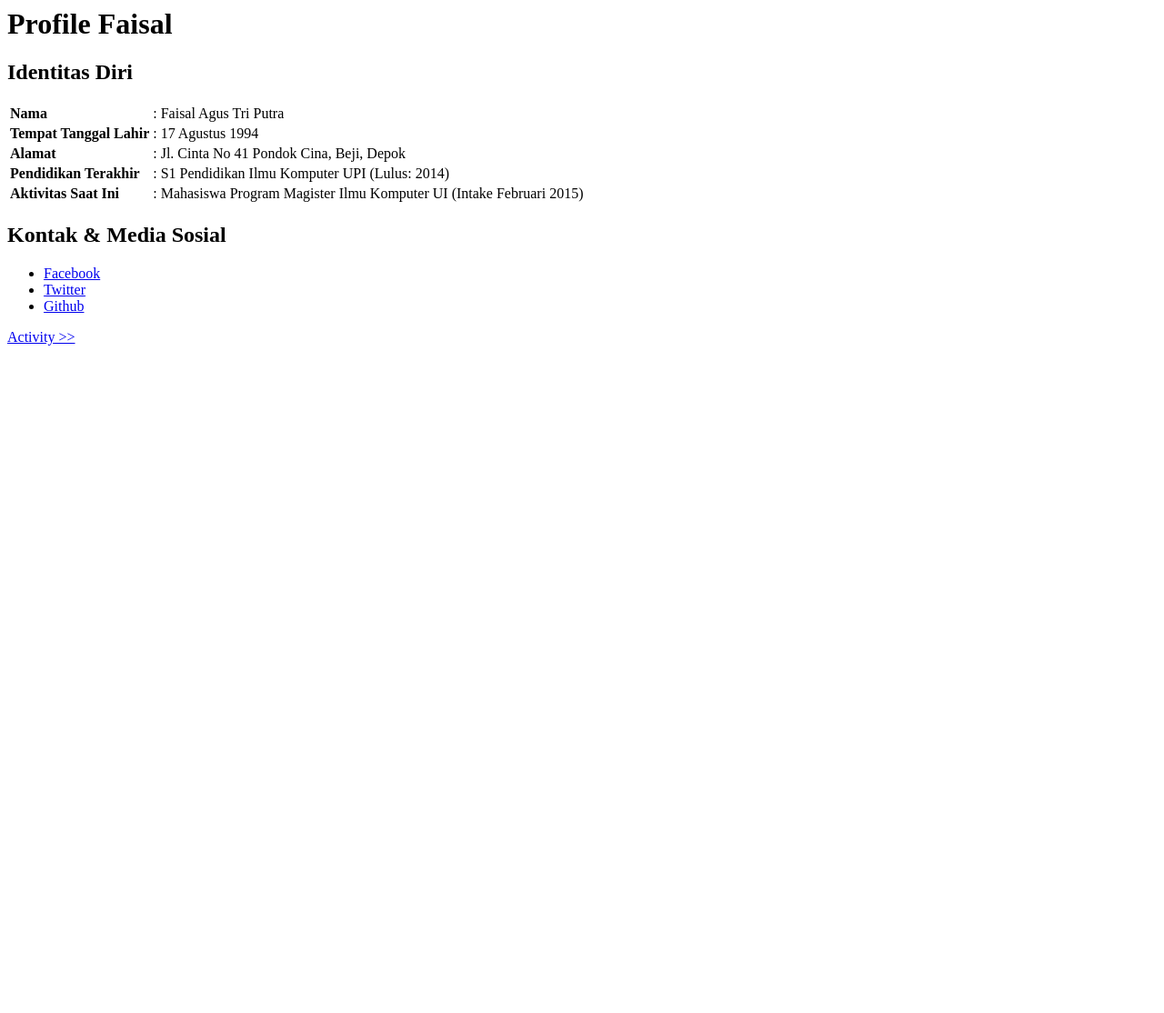
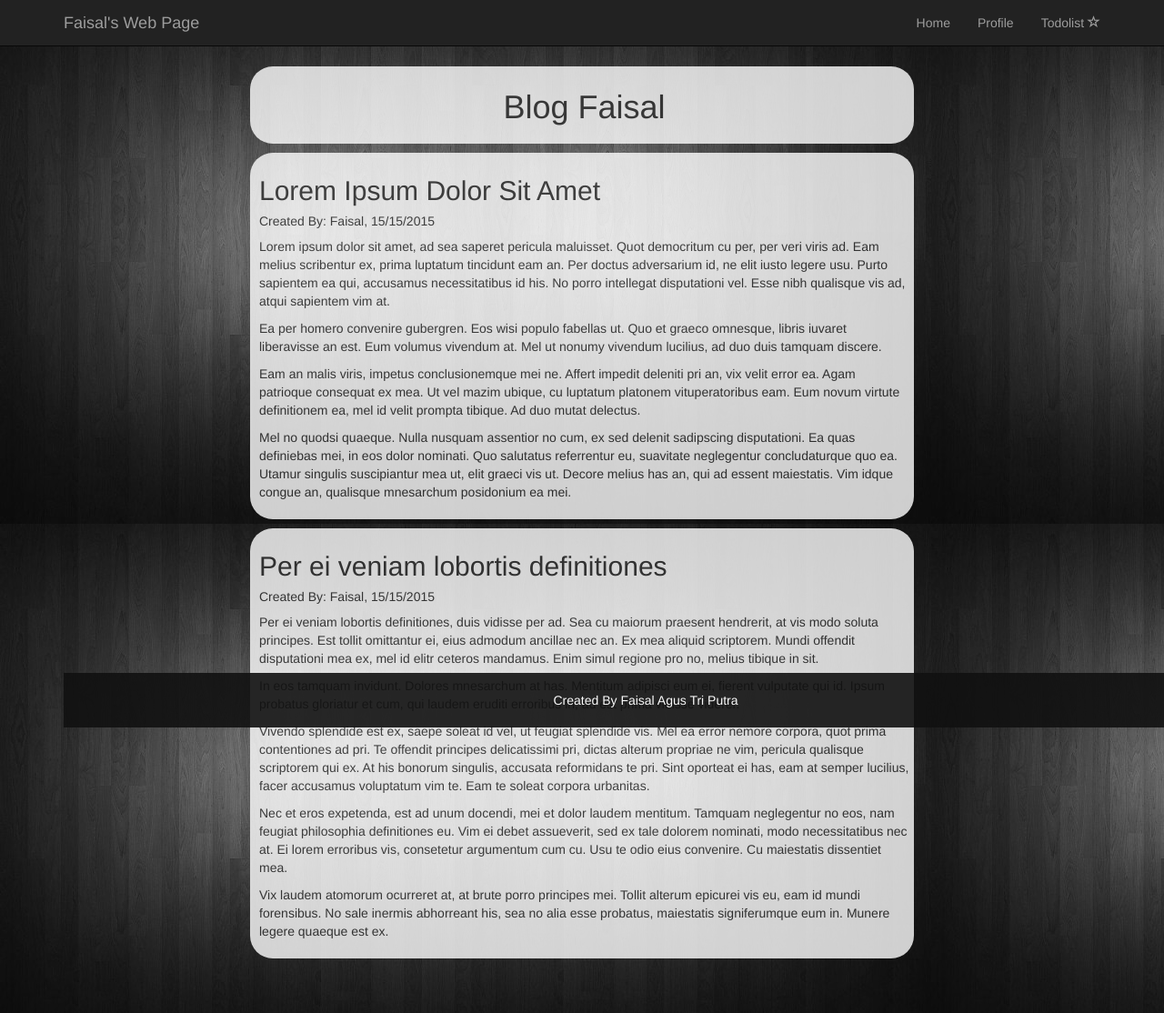
Before and after one commit to faisalagustp/tddprofilepage, a Django app: page / in a window 1280 px wide. Shown: the whole page at 91% size. Before the commit the page ends 380 px from the top, so only its background shows below. Run offline with Django 3.2, Linux system fonts and the light colour scheme; some libraries are stand-ins or nearby versions.

Commit message:
adding blog and functionality test

```diff
--- a/profileapp/static/base.css
+++ b/profileapp/static/base.css
@@ -1,5 +1,9 @@
 #id_new_item {
     margin-top: 2ex;
+}
+
+.jumbotron h1{
+  font-size: 46px;
 }
 
 body{
@@ -23,8 +27,9 @@ body{
 }
 
 body > .container {
-  padding: 60px 15px 0;
+  padding: 0px 15px 0;
 }
+
 .container .text-muted {
   margin: 20px 0;
   text-align: center;
@@ -35,3 +40,31 @@ body > .container {
   background-color: white;
   opacity : 0.9;
 }
+
+.container-home{
+  background-color: white;
+  border-radius: 25px;
+  margin-top:63px;
+  opacity:0.8;
+  padding-bottom: 10px;
+}
+
+.container-home h1{
+  text-align: center;
+}
+
+.container-todolist{
+  margin-top:63px;
+}
+
+.blog-content{
+  background-color: white;
+  border-radius: 25px;
+  opacity:0.8;
+  padding: 5px 5px 10px 10px;
+  margin-top: 10px;
+}
+
+.blog-content h1{
+  text-align: center;
+}
--- a/profileapp/templates/home.html
+++ b/profileapp/templates/home.html
@@ -1,50 +1,34 @@
-<html>
-    <head>
-        <title>Web Profile Faisal</title>
-        <style>
-          th{
-            text-align: left;
-          }
-        </style>
-    </head>
-    <body>
-      <h1>Profile Faisal</h1>
+{% extends 'superbase.html' %}
 
-      <h2>Identitas Diri</h2>
-      <table>
-        <tr>
-          <th>Nama</th>
-          <td>:</td>
-          <td>Faisal Agus Tri Putra</td>
-        </tr>
-        <tr>
-          <th>Tempat Tanggal Lahir</th>
-          <td>:</td>
-          <td>17 Agustus 1994</td>
-        </tr>
-        <tr>
-          <th>Alamat</th>
-          <td>:</td>
-          <td>Jl. Cinta No 41 Pondok Cina, Beji, Depok</td>
-        </tr>
-        <tr>
-          <th>Pendidikan Terakhir</th>
-          <td>:</td>
-          <td>S1 Pendidikan Ilmu Komputer UPI (Lulus: 2014)</td>
-        </tr>
-        <tr>
-          <th>Aktivitas Saat Ini</th>
-          <td>:</td>
-          <td>Mahasiswa Program Magister Ilmu Komputer UI (Intake Februari 2015)</td>
-        </tr>
-      </table>
+{% block content %}
+    <div class="container">
+      <div class="col-md-2"></div>
+      <div class="col-md-8 container-todolist">
+        <div class="blog-content">
+          <h1>Blog Faisal</h1>
+        </div>
 
-      <h2>Kontak &amp; Media Sosial</h2>
-      <ul>
-        <li><a href="https://www.facebook.com/faisal.atp">Facebook</a></li>
-        <li><a href="https://www.twitter.com/faisalagustp">Twitter</a></li>
-        <li><a href="https://www.github.com/faisalagustp">Github</a></li>
-      </ul>
-      <a href="activity/">  Activity >> </a>
-    </body>
-</html>
+        <div class="blog-content">
+          <h2>Lorem Ipsum Dolor Sit Amet</h2>
+          <h5>Created By: Faisal, 15/15/2015</h5>
+          <p>Lorem ipsum dolor sit amet, ad sea saperet pericula maluisset. Quot democritum cu per, per veri viris ad. Eam melius scribentur ex, prima luptatum tincidunt eam an. Per doctus adversarium id, ne elit iusto legere usu. Purto sapientem ea qui, accusamus necessitatibus id his. No porro intellegat disputationi vel. Esse nibh qualisque vis ad, atqui sapientem vim at.</p>
+          <p>Ea per homero convenire gubergren. Eos wisi populo fabellas ut. Quo et graeco omnesque, libris iuvaret liberavisse an est. Eum volumus vivendum at. Mel ut nonumy vivendum lucilius, ad duo duis tamquam discere.</p>
+          <p>Eam an malis viris, impetus conclusionemque mei ne. Affert impedit deleniti pri an, vix velit error ea. Agam patrioque consequat ex mea. Ut vel mazim ubique, cu luptatum platonem vituperatoribus eam. Eum novum virtute definitionem ea, mel id velit prompta tibique. Ad duo mutat delectus.</p>
+          <p>Mel no quodsi quaeque. Nulla nusquam assentior no cum, ex sed delenit sadipscing disputationi. Ea quas definiebas mei, in eos dolor nominati. Quo salutatus referrentur eu, suavitate neglegentur concludaturque quo ea. Utamur singulis suscipiantur mea ut, elit graeci vis ut. Decore melius has an, qui ad essent maiestatis. Vim idque congue an, qualisque mnesarchum posidonium ea mei.</p>
+
+          </p>
+        </div>
+
+        <div class="blog-content">
+          <h2>Per ei veniam lobortis definitiones</h2>
+          <h5>Created By: Faisal, 15/15/2015</h5>
+          <p>Per ei veniam lobortis definitiones, duis vidisse per ad. Sea cu maiorum praesent hendrerit, at vis modo soluta principes. Est tollit omittantur ei, eius admodum ancillae nec an. Ex mea aliquid scriptorem. Mundi offendit disputationi mea ex, mel id elitr ceteros mandamus. Enim simul regione pro no, melius tibique in sit.</p>
+          <p>In eos tamquam invidunt. Dolores mnesarchum at has. Mentitum adipisci eum ei, fierent vulputate qui id. Ipsum probatus gloriatur et cum, qui laudem eruditi erroribus in, ad est prima vidisse viderer.</p>
+          <p>Vivendo splendide est ex, saepe soleat id vel, ut feugiat splendide vis. Mel ea error nemore corpora, quot prima contentiones ad pri. Te offendit principes delicatissimi pri, dictas alterum propriae ne vim, pericula qualisque scriptorem qui ex. At his bonorum singulis, accusata reformidans te pri. Sint oporteat ei has, eam at semper lucilius, facer accusamus voluptatum vim te. Eam te soleat corpora urbanitas.</p>
+          <p>Nec et eros expetenda, est ad unum docendi, mei et dolor laudem mentitum. Tamquam neglegentur no eos, nam feugiat philosophia definitiones eu. Vim ei debet assueverit, sed ex tale dolorem nominati, modo necessitatibus nec at. Ei lorem erroribus vis, consetetur argumentum cum cu. Usu te odio eius convenire. Cu maiestatis dissentiet mea.</p>
+          <p>Vix laudem atomorum ocurreret at, at brute porro principes mei. Tollit alterum epicurei vis eu, eam id mundi forensibus. No sale inermis abhorreant his, sea no alia esse probatus, maiestatis signiferumque eum in. Munere legere quaeque est ex.
+          </p>
+        </div>
+  </div>
+  <div class="col-md-2"></div>
+{% endblock %}
--- /dev/null
+++ b/profileapp/templates/superbase.html
@@ -0,0 +1,42 @@
+<!DOCTYPE html>
+<html lang="en">
+
+<head>
+    <meta charset="utf-8">
+    <meta http-equiv="X-UA-Compatible" content="IE=edge">
+    <meta name="viewport" content="width=device-width, initial-scale=1">
+    <title>To-Do lists</title>
+    <link href="/static/bootstrap/css/bootstrap.min.css" rel="stylesheet">
+    <link href="/static/base.css" rel="stylesheet">
+</head>
+
+<body>
+  <nav class="navbar navbar-inverse navbar-fixed-top">
+    <div class="container">
+      <div class="navbar-header">
+        <button type="button" class="navbar-toggle collapsed" data-toggle="collapse" data-target="#navbar" aria-expanded="false" aria-controls="navbar">
+          <span class="sr-only">Toggle navigation</span>
+          <span class="icon-bar"></span>
+          <span class="icon-bar"></span>
+          <span class="icon-bar"></span>
+        </button>
+        <a class="navbar-brand" href="#">Faisal's Web Page</a>
+      </div>
+      <ul class="nav navbar-nav navbar-right">
+        <li><a href="/">Home</a></li>
+        <li><a href="/activity">Profile</a></li>
+        <li><a href="/todolist">Todolist <span class="glyphicon glyphicon-star-empty"></span></a></li>
+      </ul>
+    </div>
+  </nav>
+
+{% block content %}{% endblock %}
+
+  <footer class="footer" id="footer">
+    <div class="container">
+      <p class="text-muted">Created By Faisal Agus Tri Putra</p>
+    </div>
+  </footer>
+</body>
+
+</html>
```
Also changed, not shown: functional_tests/tests.py (+21 -37 lines), profileapp/templates/activity.html (+53 -11 lines), profileapp/templates/base.html (+4 -22 lines).
